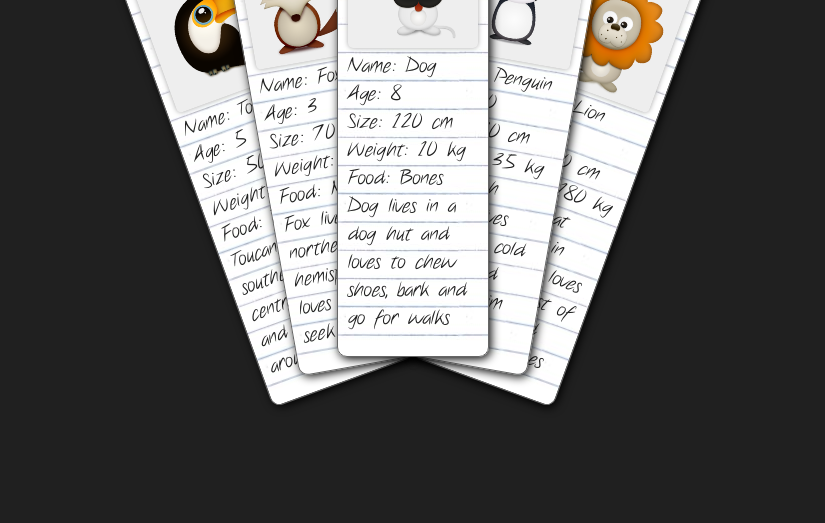
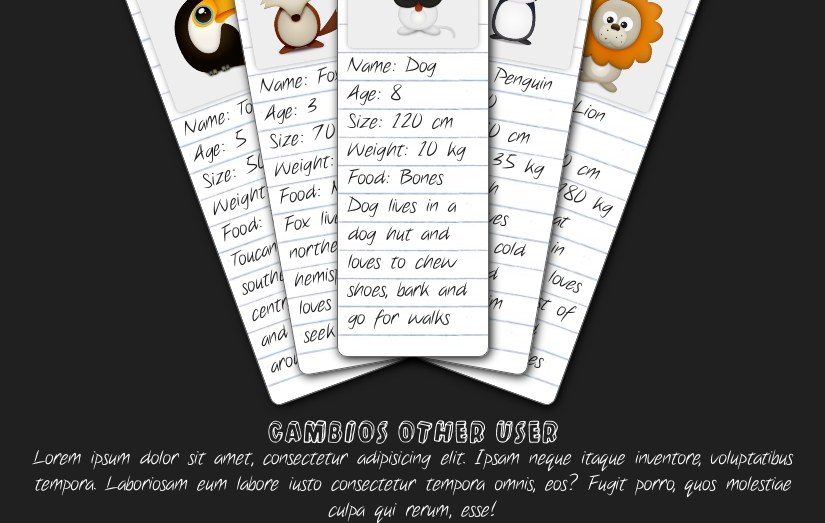
Before and after one commit to felixacdc/CursoGitCodigoFacilito, a plain HTML site: page sample/index.html in a window 1280 px wide. Shown: the part 334-857 px from the top of the page, without its empty margins (227-1052 px from the left). Before the commit the page ends 800 px from the top, so only its background shows below. Drawn offline with Linux system fonts and the light colour scheme.

Commit message:
[test] OtherUser fetch and merge

```diff
--- a/sample/index.html
+++ b/sample/index.html
@@ -61,6 +61,20 @@
                         Lions lives in Africa and loves to sleep most of the day and hunt sometimes</p>
                     </li>
                 </ul>
+
+                <style>
+					body > #wrapper >p, body > #wrapper >h1{
+						color: white;
+						display: block;
+					}
+
+					body > #wrapper >h1 {
+						margin-top: 610px;
+					}
+				</style>
+
+	            <h1>Cambios Other User</h1>
+	            <p>Lorem ipsum dolor sit amet, consectetur adipisicing elit. Ipsam neque itaque inventore, voluptatibus tempora. Laboriosam eum labore iusto consectetur tempora omnis, eos? Fugit porro, quos molestiae culpa qui rerum, esse!</p>
             </div>
         </body>
     </html>
```
